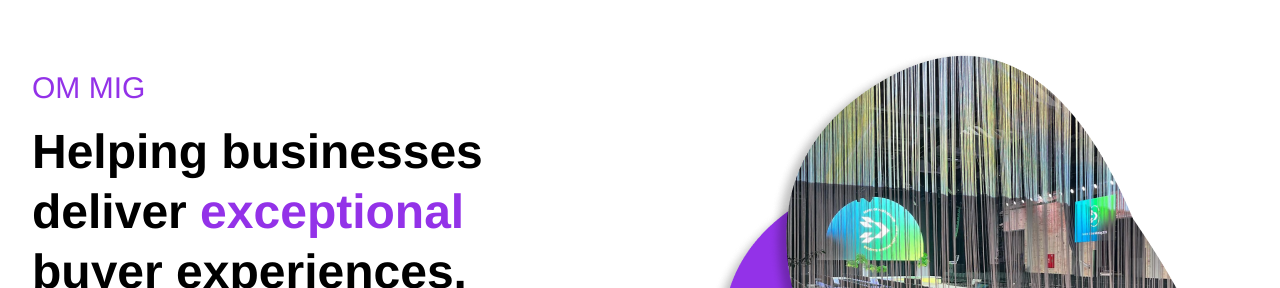
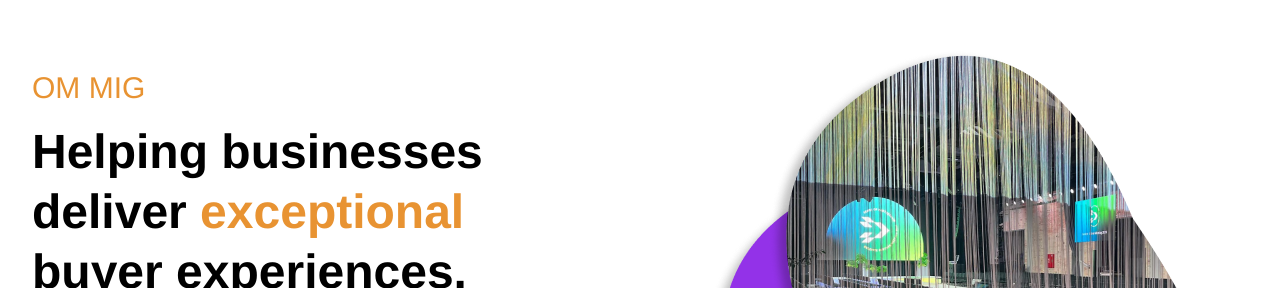
Before and after one commit to Bnop1146/event_manager_website, a React (Create React App) app: page / in a window 1280 px wide. Shown: the part 634-922 px from the top of the page. Built offline with nearby package versions, Linux system fonts and the light colour scheme.

Commit message:
Updated the Aboutsection with the new custom styling from Tailwind, and some smaller content changes

```diff
--- a/src/Components/AboutSection.jsx
+++ b/src/Components/AboutSection.jsx
@@ -7,12 +7,12 @@ function AboutSection() {
       <div className="mx-auto max-w-7xl px-2 sm:px-6 lg:px-8 flex flex-col md:flex-row items-center justify-between space-y-8 md:space-y-0">
         {/* Text Section */}
         <div className="md:w-1/2 w-full text-left md:pr-8">
-          <h4 className="text-3xl font-heading font-medium text-regal-purple mb-4 uppercase">
+          <h4 className="text-3xl font-heading font-medium text-secondary-color mb-4 uppercase">
             Om Mig
           </h4>
           <h1 className="text-5xl font-heading font-bold text-black-700 mb-8 leading-tight">
             Helping businesses deliver{' '}
-            <span className="text-regal-purple">exceptional</span> buyer experiences.
+            <span className="text-secondary-color">exceptional</span> buyer experiences.
           </h1>
           <p className="font-text text-gray-600 mb-8 leading-relaxed">
             Vidyard is the leading video messaging and asynchronous communications platform for go-to-market teams. Millions of sales professionals and more than 250,000 go-to-market teams use Vidyard’s AI-powered video messaging, video hosting, and digital sales rooms to connect with more prospects and generate more revenue.
```
